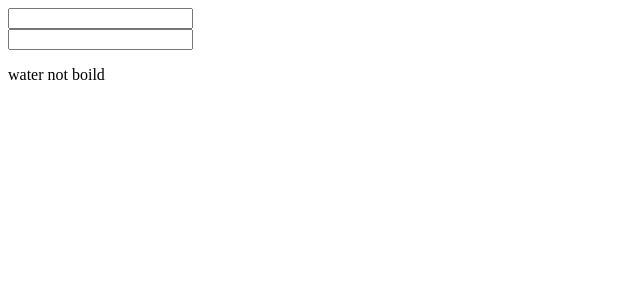
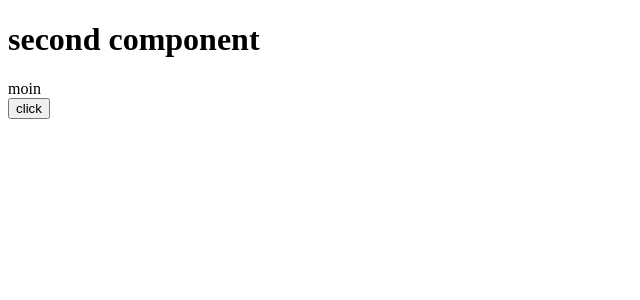
Before and after one commit to risuvoo/react, a React (Create React App) app: page / in a window 1280 px wide. Shown: the top 300 px of the page, without its empty margins (0-640 px from the left). Built offline with nearby package versions, Linux system fonts and the light colour scheme.

Commit message:
context concept clear

```diff
--- a/src/App.js
+++ b/src/App.js
@@ -1,8 +1,10 @@
 // import Clock from './Components/Clock';
-
-import MyCalculator from './Components/PracticeComponents/MyCalculator';
+import { useState } from 'react';
+import MyContextApi from './Components/MyContextApi';
 
 function App() {
+    const [name] = useState('suvo');
+    console.log(name);
     return (
         // <div className="hello">
         //     <Emoji>
@@ -16,7 +18,7 @@ function App() {
         //     </Emoji>
         // </div>
         <>
-            <MyCalculator />
+            {/* <MyCalculator /> */}
             {/* <Clock /> */}
 
             {/* <ClickCounter />
@@ -27,6 +29,7 @@ function App() {
             <Counter
                 render={(counter, handler) => <HoverCounter counter={counter} handler={handler} />}
             /> */}
+            <MyContextApi />
         </>
     );
 }
--- /dev/null
+++ b/src/Components/MyContextApi/FirstComponent.js
@@ -0,0 +1,12 @@
+import React from 'react';
+import SecondComponents from './SecondComponents';
+
+function FirstComponent() {
+    return (
+        <>
+            <SecondComponents />
+        </>
+    );
+}
+
+export default FirstComponent;
--- /dev/null
+++ b/src/Components/MyContextApi/SecondComponents.js
@@ -0,0 +1,22 @@
+import React from 'react';
+import store from './Store';
+
+function SecondComponents() {
+    return (
+        <>
+            <h1>second component</h1>
+            <store.Consumer>
+                {({ name, handler }) => (
+                    <>
+                        <div>{name}</div>
+                        <button type="button" onClick={handler}>
+                            click
+                        </button>
+                    </>
+                )}
+            </store.Consumer>
+        </>
+    );
+}
+
+export default SecondComponents;
--- /dev/null
+++ b/src/Components/MyContextApi/Store.js
@@ -0,0 +1,4 @@
+import { createContext } from 'react';
+
+const store = createContext();
+export default store;
--- /dev/null
+++ b/src/Components/MyContextApi/index.js
@@ -0,0 +1,19 @@
+import React, { useState } from 'react';
+import FirstComponent from './FirstComponent';
+import store from './Store';
+
+function MyContextApi() {
+    const [name, setValue] = useState('moin');
+    const handler = () => {
+        setValue('suvo');
+    };
+    return (
+        <>
+            <store.Provider value={{ name, handler }}>
+                <FirstComponent />
+            </store.Provider>
+        </>
+    );
+}
+
+export default MyContextApi;
```
Also changed, not shown: src/lib/mycontext.js (added, +19 -0 lines).
